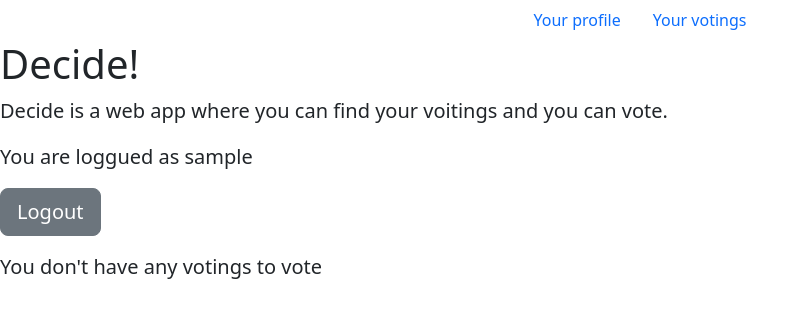
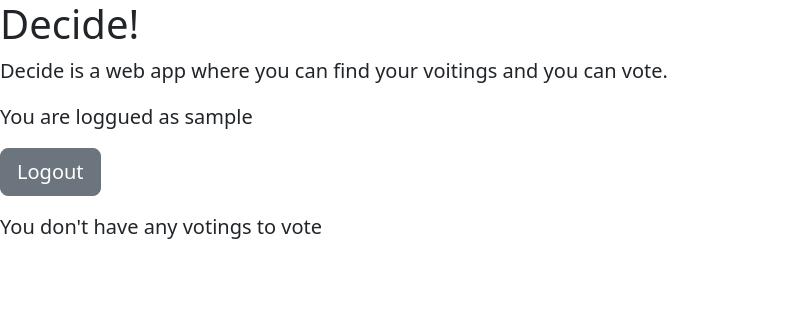
Before and after one commit to pabramber/decide-part-chiclana, a Django app: page / in a window 1280 px wide. Shown: the top 318 px of the page, without its empty margins (0-809 px from the left). Run offline with Django 3.2, Linux system fonts and the light colour scheme; the visitor is signed in with stand-in values (Sample User, id 1); data that the repository does not hold is empty; some libraries are stand-ins or nearby versions.

Commit message:
fix(update): Votings of an user
Removed some prints and console.log

```diff
--- a/decide/authentication/templates/authentication/decide.html
+++ b/decide/authentication/templates/authentication/decide.html
@@ -27,15 +27,6 @@
     {% endif %}
 
     {% if authenticated == True %}
-    <header class="masthead mb-auto">
-      <div class="inner">
-        <nav class="nav nav-masthead justify-content-center">
-          <a class="nav-link active" href="#">Your profile</a>
-          <a class="nav-link" href="#">Your votings</a>
-        </nav>
-      </div>
-    </header>
-
     <main role="main" class="inner cover">
       <h1 class="cover-heading">Decide!</h1>
       <p class="lead">Decide is a web app where you can find your voitings and you can vote.</p>
--- a/decide/authentication/views.py
+++ b/decide/authentication/views.py
@@ -246,12 +246,8 @@ class LoginView(CreateView):
 
         if user is not None:
             login(request, user)
-            print(request)
-            print(request.POST)
             token, created = Token.objects.get_or_create(user=userObject)
-            print(token)
             response.set_cookie(key='token', value=token)
-            print("authenticate")
         else:
             errors = ["Username and password do not match"]
             template = loader.get_template("authentication/authentication.html")
@@ -297,7 +293,6 @@ def main(request):
     if request.user.is_authenticated == True:
         authenticated = True
         context['username'] = request.user.username
-        print(request.user.id)
         census = Census.objects.filter(voter_id=request.user.id)
         for c in census:
             voting_id = c.voting_id
@@ -307,7 +302,6 @@ def main(request):
             if voting is not None and voting.start_date is not None and voting.end_date is None:
                 votings.append(voting)
 
-        print(votings)
     context['authenticated'] = authenticated
     context['votings'] = votings
 
```
Also changed, not shown: decide/booth/templates/booth/booth.html (+0 -12 lines).
